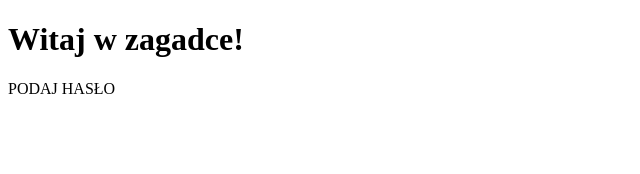
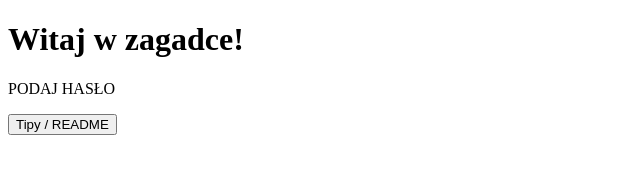
Before and after one commit to MateuszMaslankaPJATK/TheGame, a plain HTML site: page index.html in a window 1280 px wide. Shown: the whole page, without its empty margins (0-640 px from the left). Drawn offline with Linux system fonts and the light colour scheme.

Commit message:
Update index.html

```diff
--- a/index.html
+++ b/index.html
@@ -7,5 +7,8 @@
 <body>
   <h1>Witaj w zagadce!</h1>
   <p>PODAJ HASŁO</p>
+  <a href="https://github.com/MateuszMaslankaPJATK/TheGame" target="_blank">
+  <button>Tipy / README</button>
+</a>
 </body>
 </html>
```
